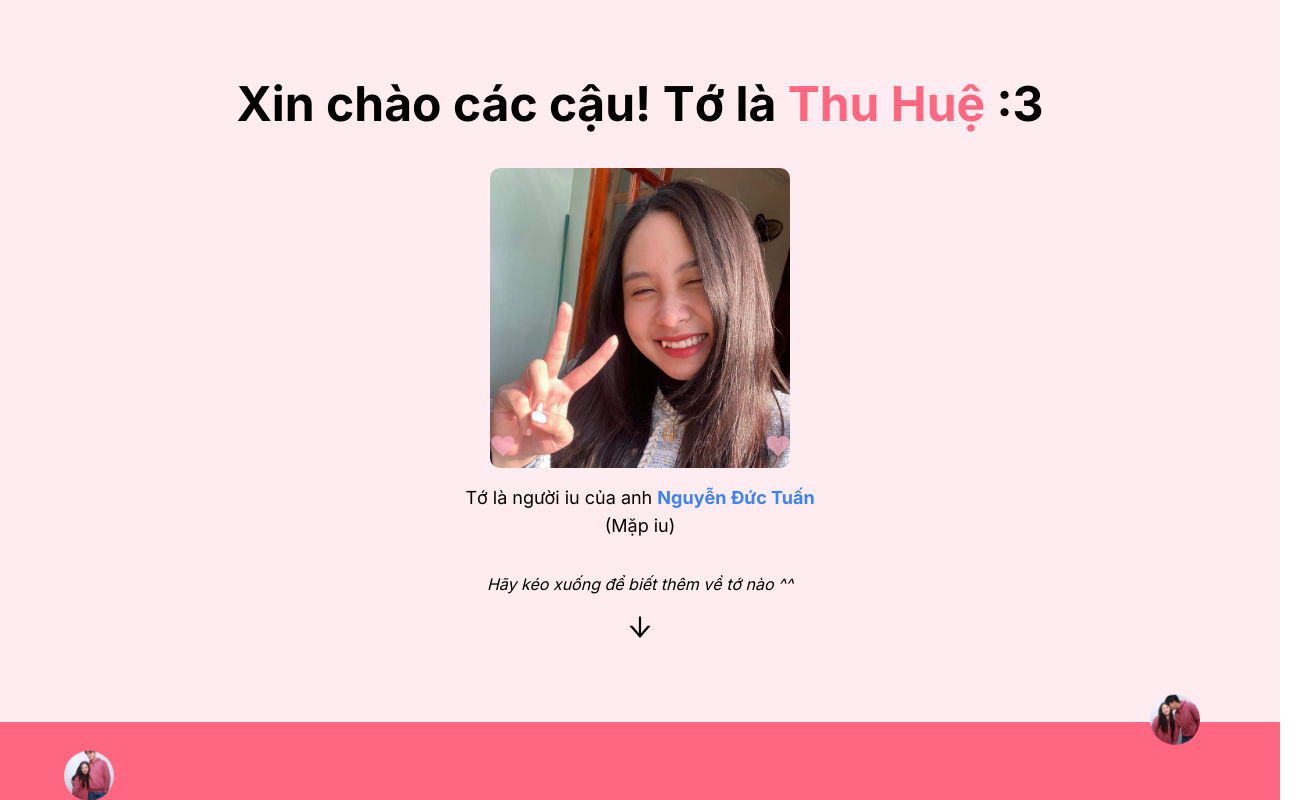
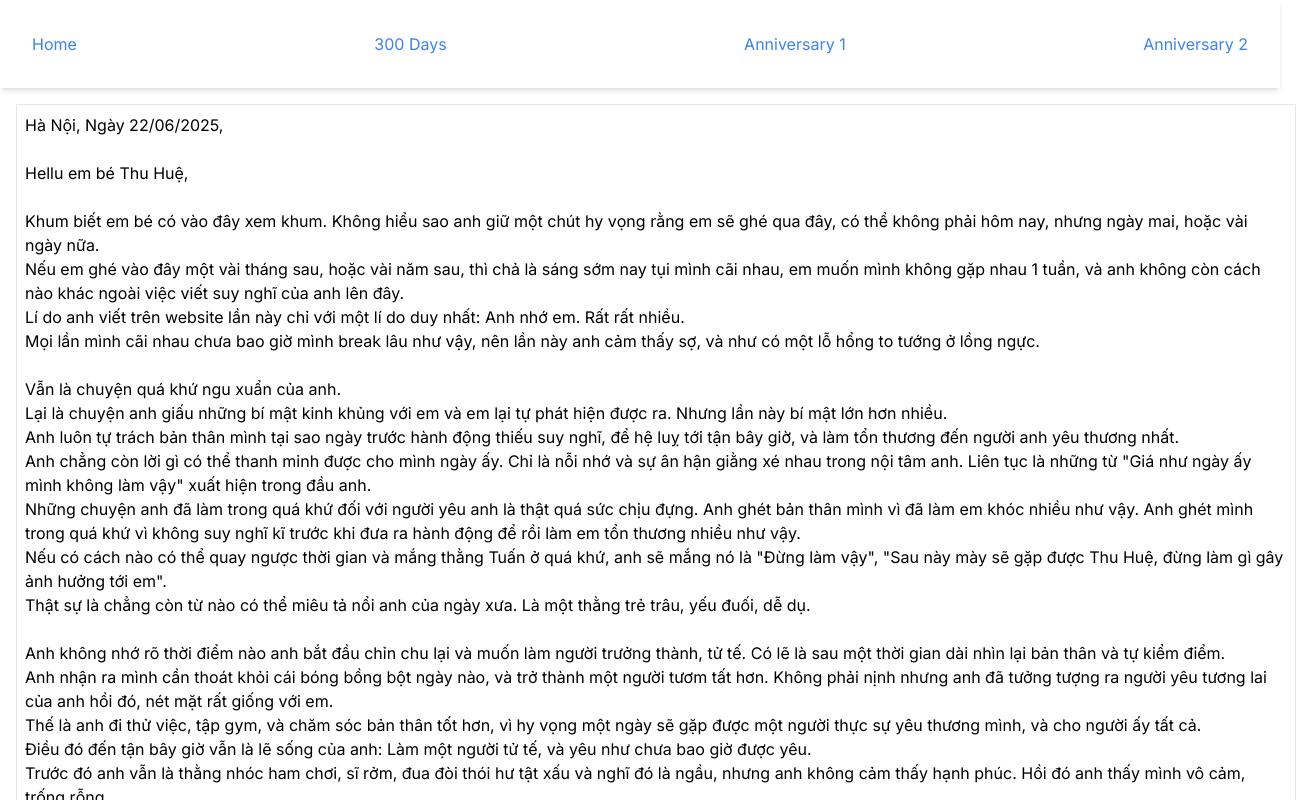
Before and after one commit to devductuan/second-anniversary, a Next.js app: page / in a window 1280 px wide. Shown: the top 800 px of the page, 1312 px wide, since content can reach past the window. Built offline with nearby package versions, Linux system fonts and the light colour scheme.

Commit message:
add note

```diff
--- a/package.json
+++ b/package.json
@@ -9,8 +9,12 @@
     "lint": "next lint"
   },
   "dependencies": {
+    "@mdx-js/loader": "^3.1.0",
+    "@mdx-js/react": "^3.1.0",
+    "@next/mdx": "^15.3.4",
     "@tsparticles/react": "^3.0.0",
     "@tsparticles/slim": "^3.0.2",
+    "@types/mdx": "^2.0.13",
     "dayjs": "^1.11.10",
     "framer-motion": "^10.16.16",
     "next": "14.0.4",
--- /dev/null
+++ b/src/app/anni/page.tsx
@@ -0,0 +1,23 @@
+"use client";
+import About from "@/components/About";
+import CTA from "@/components/CTA";
+import Countdown from "@/components/Countdown";
+import Hero from "@/components/Hero";
+import Hobbies from "@/components/Hobbies";
+import MenuBox from "@/components/MenuBox";
+import { menuBoxes } from "@/constants/menus";
+import { MusicProvider } from "@/contexts/MusicContext";
+
+export default function Anni() {
+  return (
+    <MusicProvider>
+      <main>
+        <Hero />
+        <Countdown />
+        <About />
+        <Hobbies />
+        <CTA />
+      </main>
+    </MusicProvider>
+  );
+}
--- a/src/app/page.tsx
+++ b/src/app/page.tsx
@@ -1,31 +1,11 @@
-"use client"
-import About from '@/components/About'
-import CTA from '@/components/CTA'
-import Countdown from '@/components/Countdown'
-import Hero from '@/components/Hero'
-import Hobbies from '@/components/Hobbies'
-import MenuBox from '@/components/MenuBox'
-import { menuBoxes } from '@/constants/menus'
-import { MusicProvider } from '@/contexts/MusicContext'
+import Header from "@/components/Header";
+import TextSaver from "@/components/TextSaver";
 
 export default function Home() {
   return (
-    <MusicProvider>
-      <main>
-        <Hero />
-        <Countdown />
-        <About />
-        <Hobbies />
-        <CTA />
-        {/* <div className="h-screen flex flex-col items-center justify-center">
-          <h1>Welcome to <strong>Thu Hue's</strong> world!</h1>
-          <div className="grid grid-cols-2 mt-8 gap-4">
-            {
-              menuBoxes.map((box, index) => <MenuBox key={index} box={box} />)
-            }
-          </div>
-        </div> */}
-      </main>
-    </MusicProvider>
-  )
+    <div className="">
+      <Header />
+      <TextSaver />
+    </div>
+  );
 }
--- /dev/null
+++ b/src/components/Header/index.tsx
@@ -0,0 +1,33 @@
+import React from "react";
+
+type Props = {};
+
+const navs = [
+  { name: "Home", path: "/" },
+  { name: "300 Days", path: "https://legendary-tapioca-c2ddc4.netlify.app/" },
+  {
+    name: "Anniversary 1",
+    path: "https://anniversary-anh-yeu-em.netlify.app/",
+  },
+  { name: "Anniversary 2", path: "/anni" },
+];
+
+function Header({}: Props) {
+  return (
+    <nav className=" p-4 bg-white shadow-md">
+      <ul className="flex justify-between items-center p-4">
+        {navs.map((nav) => (
+          <li key={nav.name}>
+            <a
+              href={nav.path}
+              className="text-blue-500 hover:text-blue-700">
+              {nav.name}
+            </a>
+          </li>
+        ))}
+      </ul>
+    </nav>
+  );
+}
+
+export default Header;
--- /dev/null
+++ b/src/components/TextSaver/index.tsx
@@ -0,0 +1,25 @@
+"use client";
+import { useEffect, useState } from "react";
+
+export default function TextReader() {
+  const [text, setText] = useState("");
+
+  useEffect(() => {
+    const fetchText = async () => {
+      const res = await fetch("/notes/note-1.txt");
+      const data = await res.text();
+      setText(data);
+    };
+
+    fetchText();
+  }, []);
+
+  return (
+    <textarea
+      className=" border p-2 w-full m-4"
+      style={{ height: "800px" }}
+      value={text}
+      readOnly
+    />
+  );
+}
```
Also changed, not shown: public/notes/note-1.txt (added), 1 other file (tests, documents, lock files or other folders).
